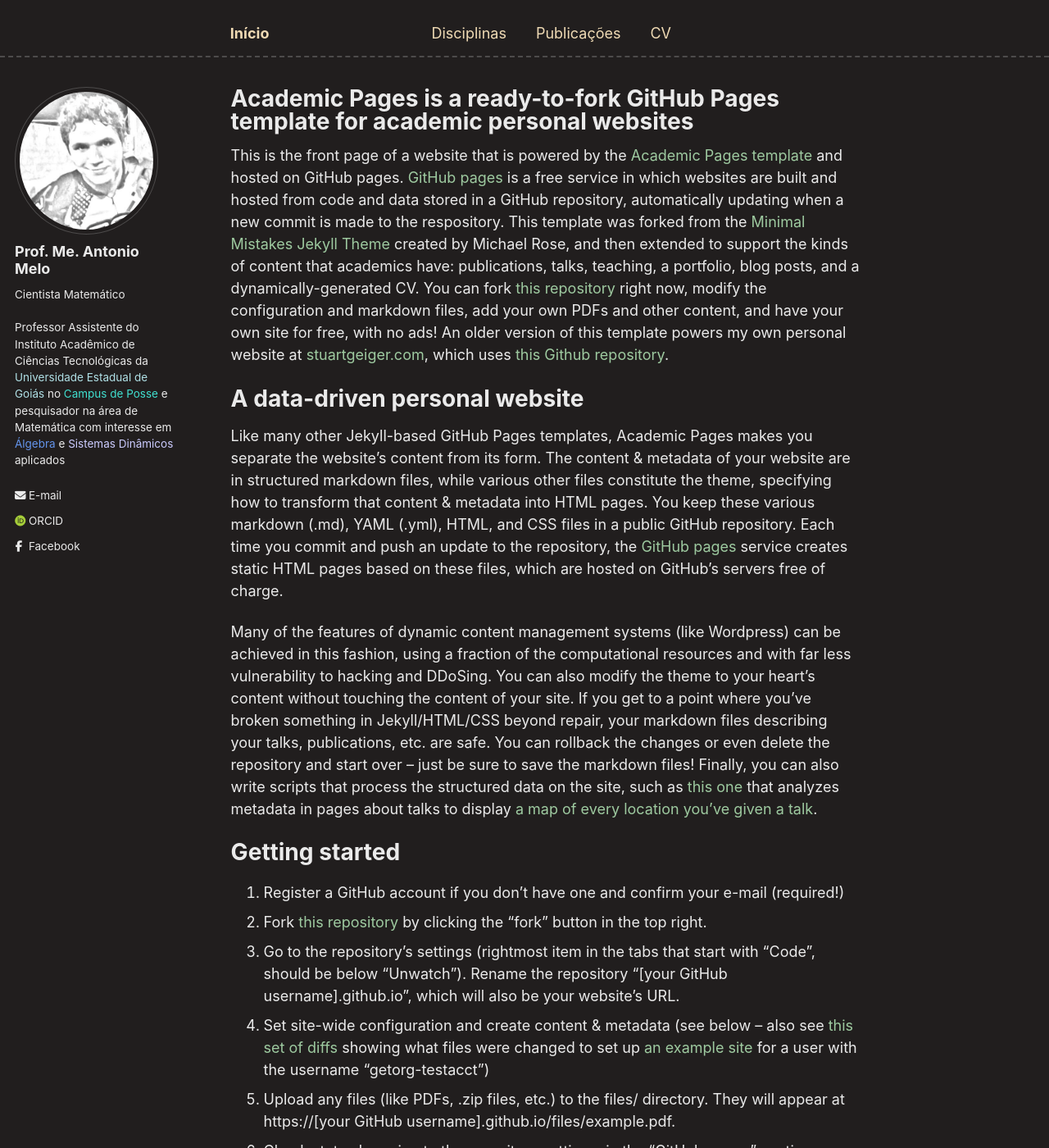
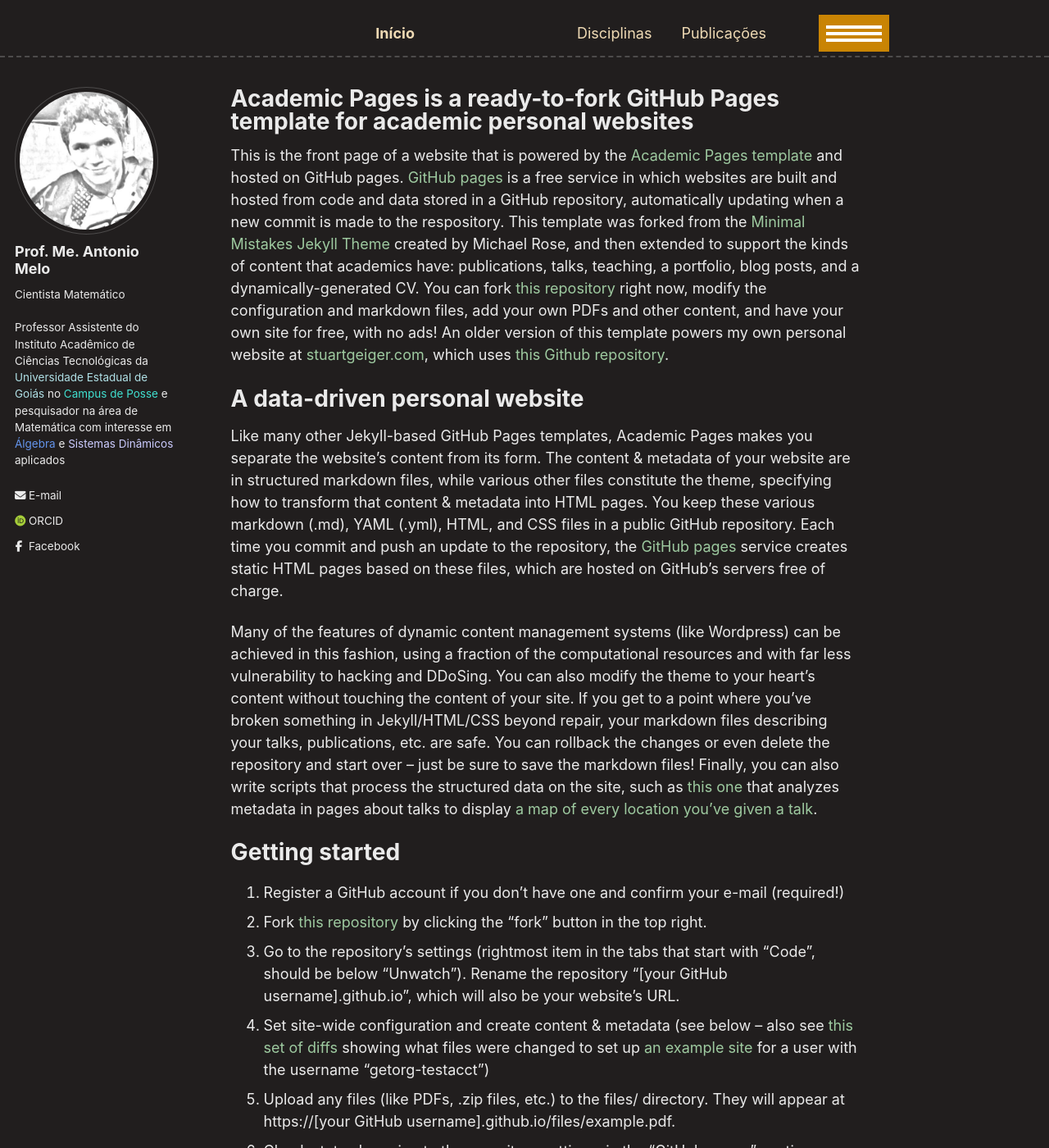
Before and after one commit to antmelo/antmelo.github.io, a Jekyll site: the page built from _pages/about.md, in a window 1280 px wide and 1400 px high. Shown: the whole window at 82% size. Built offline with Jekyll 4.4.1, drawn with Linux system fonts in a browser that asks for light colours; some web fonts are replaced.

Commit message:
Update _masthead.scss

```diff
--- a/_sass/_masthead.scss
+++ b/_sass/_masthead.scss
@@ -23,7 +23,7 @@
     font-family: $sans-serif-narrow;
 
     @include breakpoint($x-large) {
-      max-width: $x-large;
+      max-width: $large;
     }
 
     nav {
```
